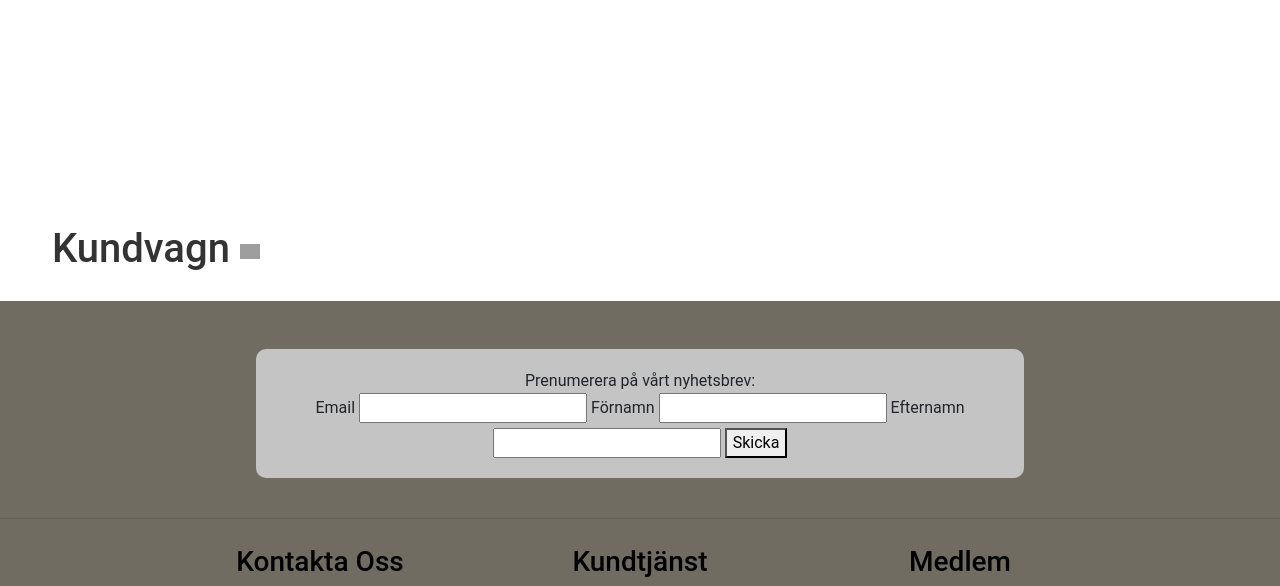
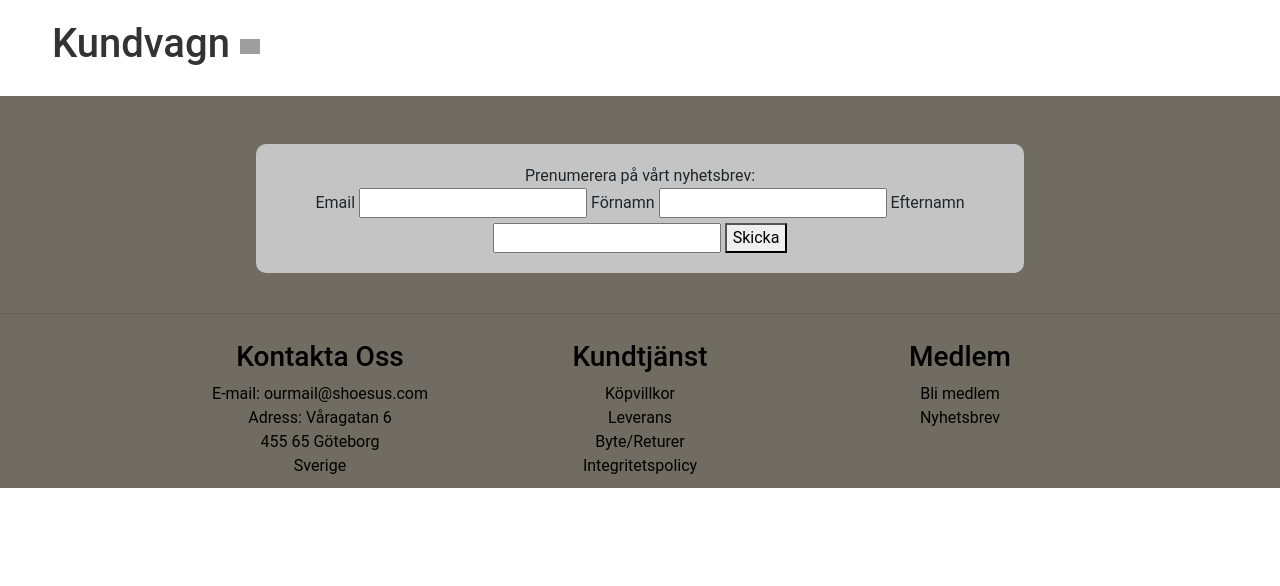
Before and after one commit to omerbasic/Shoes-Us, a PHP site: page /cart.php in a window 1280 px wide. Shown: the part 214-800 px from the top of the page. Run offline with PHP 8.4, Linux system fonts and the light colour scheme; some libraries are stand-ins or nearby versions; grey boxes are pictures that could not be loaded.

Commit message:
tog bort onödig margin

```diff
--- a/style/mainStyle.css
+++ b/style/mainStyle.css
@@ -110,7 +110,6 @@ nav {
     height: auto;
     text-align: justify;
     padding: 20px;
-    margin-top: 16%;
 }
 
 
```
